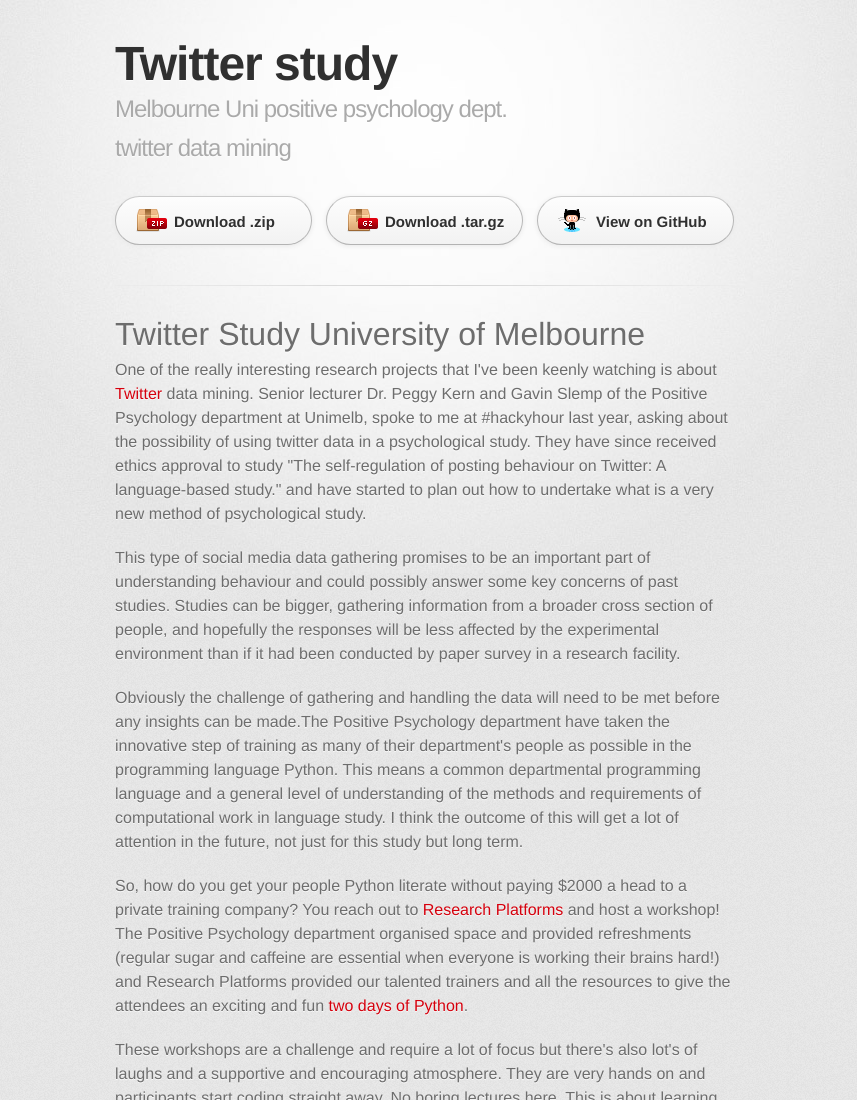
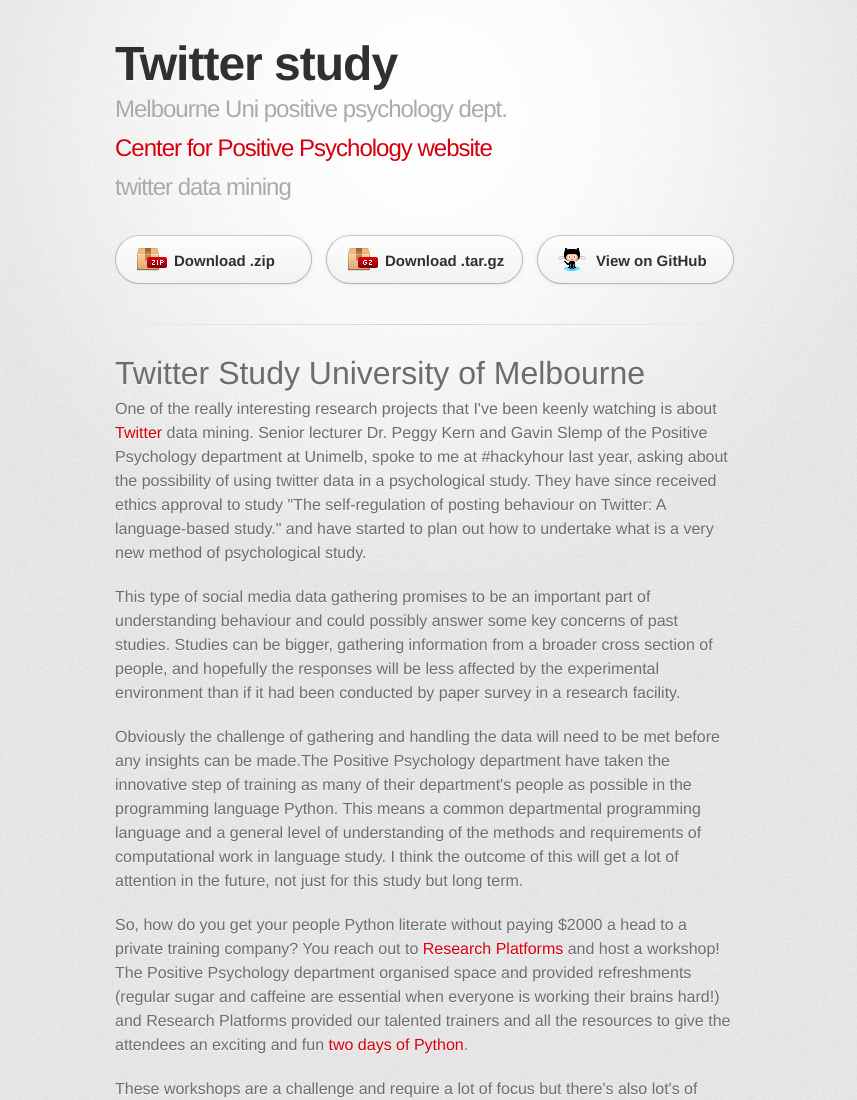
Before and after one commit to alistairwalsh/twitter_study, a plain HTML site: page index.html in a window 1280 px wide. Shown: the top 1100 px of the page, without its empty margins (215-1072 px from the left). Drawn offline with Linux system fonts and the light colour scheme; a web font is replaced by a local one.

Commit message:
Update index.html

```diff
--- a/index.html
+++ b/index.html
@@ -20,6 +20,7 @@
         <header>
           <h1>Twitter study</h1>
           <h2>Melbourne Uni positive psychology dept.</h2>
+          <h2><a href="http://education.unimelb.edu.au/cpp">Center for Positive Psychology website</a></h2>
           <h2>twitter data mining</h2>
         </header>
 
```
